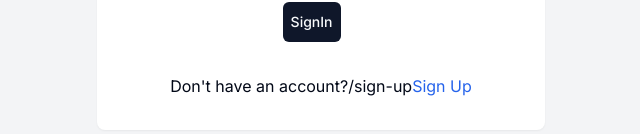
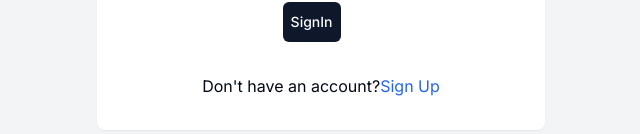
Before and after one commit to inehadev/AnonymousFeedback, a Next.js app: page /sign-in in a window 1280 px wide. Shown: the part 480-614 px from the top of the page, without its empty margins (319-959 px from the left). Built offline with nearby package versions, Linux system fonts and the light colour scheme.

Commit message:
some modification

```diff
--- a/src/app/(app)/dashboard/page.tsx
+++ b/src/app/(app)/dashboard/page.tsx
@@ -82,7 +82,7 @@ const DashBoard = () => {
       setswitchload(false);
     }
 
-  }, [setloading])
+  }, [setloading , toast])
 
   useEffect(() => {
 
--- a/src/app/(auth)/sign-in/page.tsx
+++ b/src/app/(auth)/sign-in/page.tsx
@@ -112,7 +112,7 @@ const Page = () => {
 
             </Form>
             <div className="text-center mt-4">
-              <p>Don't have an account?{"/sign-up"}
+              <p>Don't have an account?
                 <Link href="/sign-up" className="text-blue-600 hover:text-blue-80000">Sign Up</Link>
               </p>
             </div>
```
